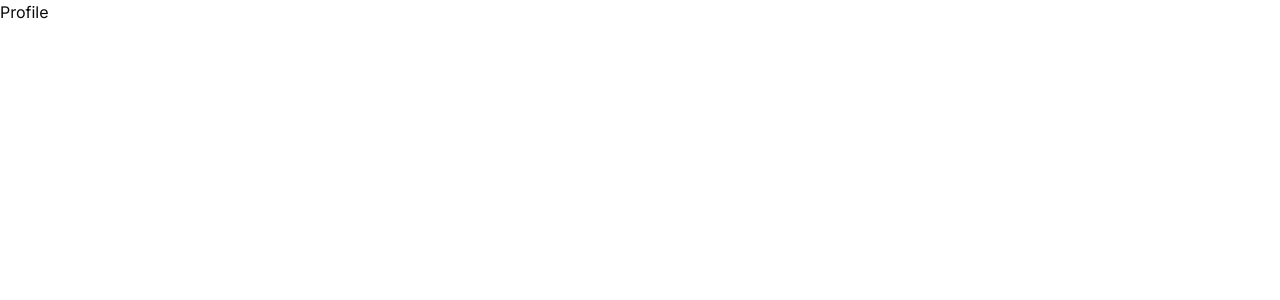
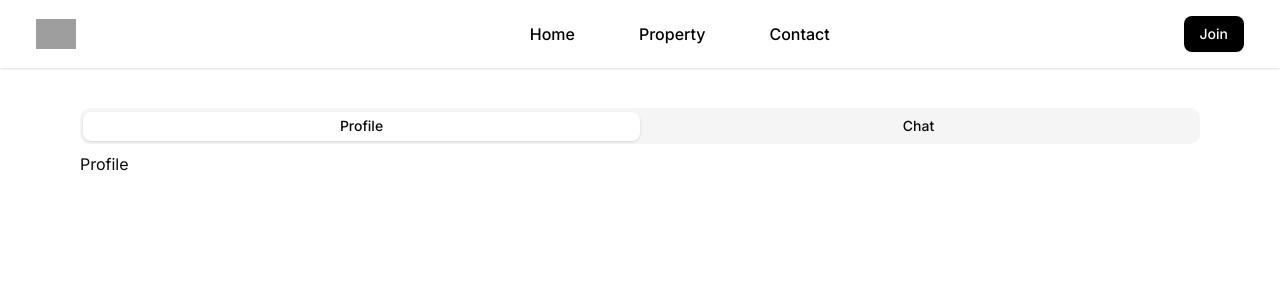
Before and after one commit to ChamikaJayarathna/KeyNestFrontend, a React (Vite) app: page /profile/1 in a window 1280 px wide. Shown: the top 300 px of the page. Built offline with nearby package versions, Linux system fonts and the light colour scheme; grey boxes are pictures that could not be loaded.

Commit message:
update Profile.jsx

```diff
--- a/src/pages/Profile.jsx
+++ b/src/pages/Profile.jsx
@@ -1,9 +1,24 @@
-import React from 'react';
+import Header from "@/components/Header";
+import { Tabs, TabsContent, TabsList, TabsTrigger } from "@/components/ui/tabs";
+import React from "react";
 
 const Profile = () => {
   return (
-    <div>Profile</div>
+    <div>
+      <Header />
+      <div className="px-10 md:px-20 my-10">
+        <Tabs defaultValue="profile" className="w-full">
+          <TabsList className="w-full flex justify-start">
+            <TabsTrigger value="profile">Profile</TabsTrigger>
+            <TabsTrigger value="chat">Chat</TabsTrigger>
+          </TabsList>
+
+          <TabsContent value="profile">Profile</TabsContent>
+          <TabsContent value="chat">Chat</TabsContent>
+        </Tabs>
+      </div>
+    </div>
   );
-}
+};
 
 export default Profile;
```
